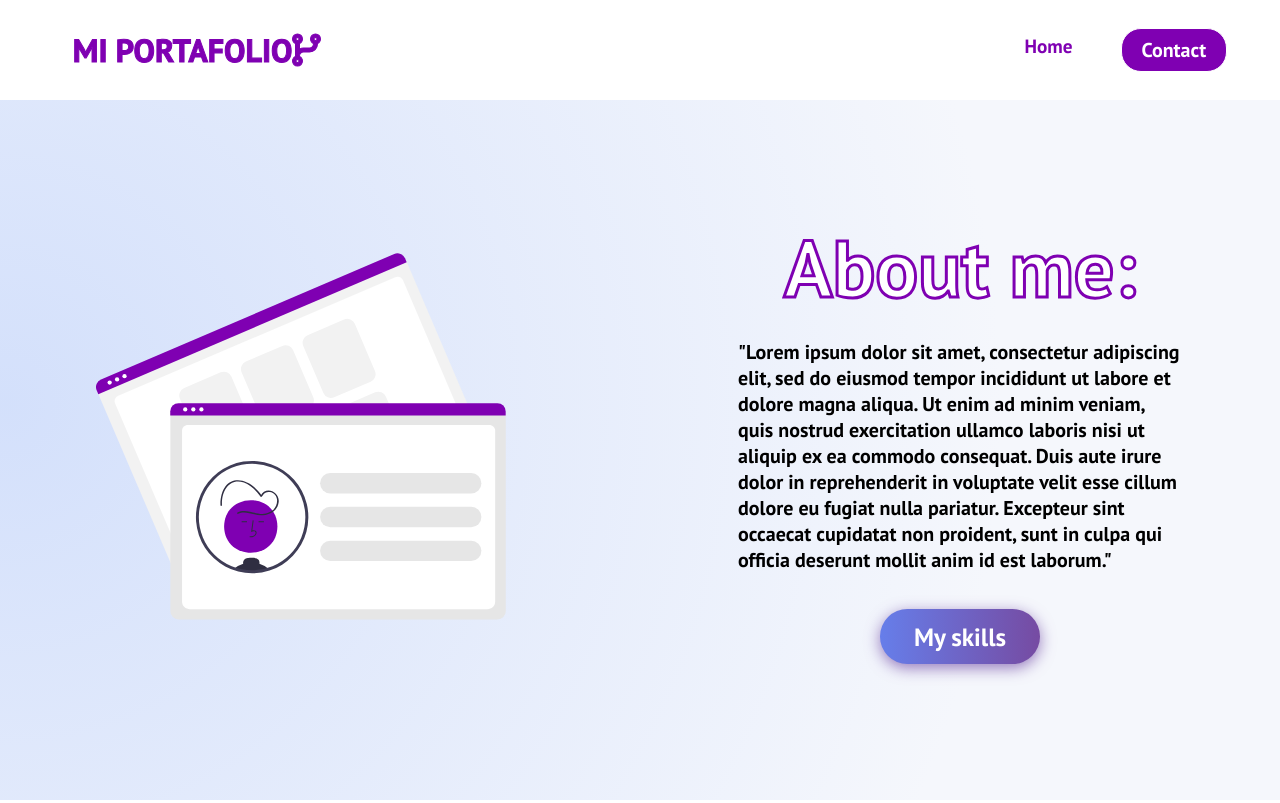
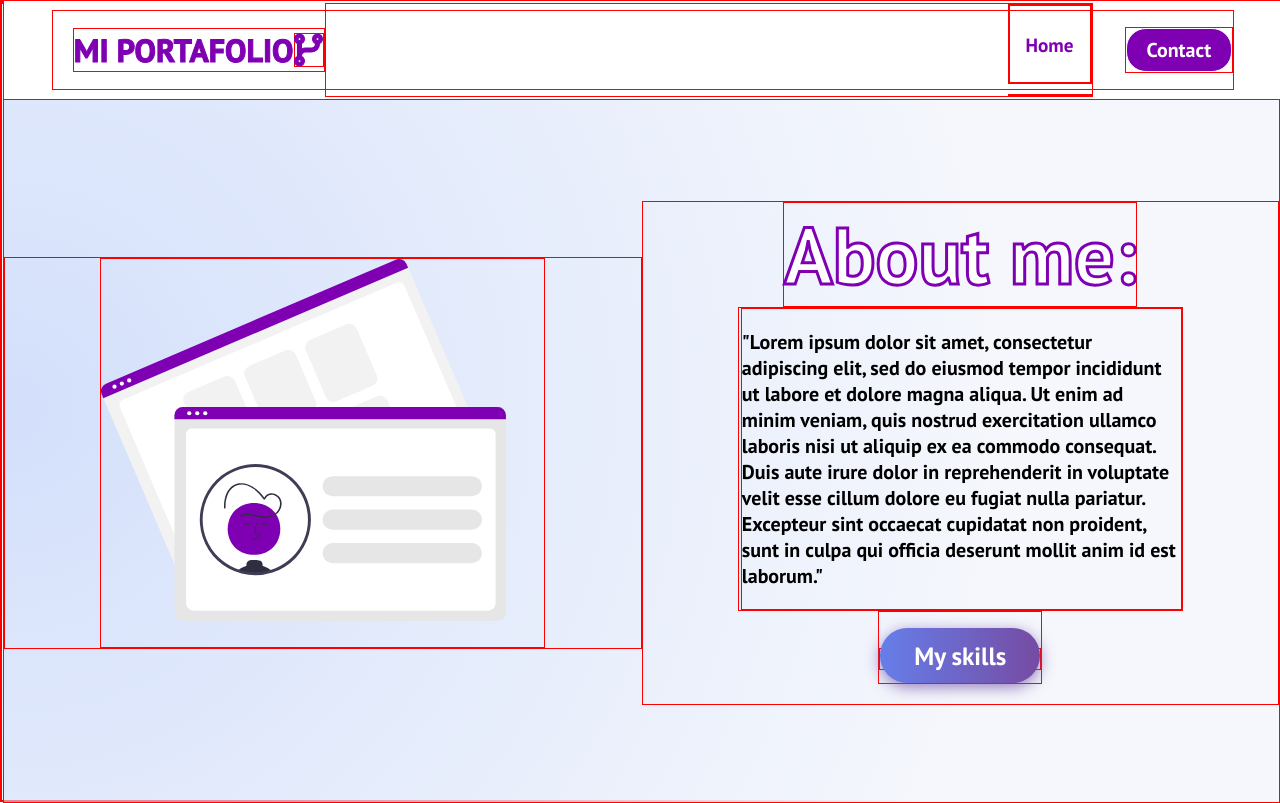
Before and after one commit to Paolollch/miportafolio, a React (Create React App) app: page /About_me in a window 1280 px wide. Built offline with nearby package versions, Linux system fonts and the light colour scheme.

Commit message:
Areglando about de escritorio

```diff
--- a/src/App.css
+++ b/src/App.css
@@ -3,7 +3,7 @@
     margin: 0;
     padding: 0;
     font-family: 'PT Sans', sans-serif;
-    /* border: 1px solid red; */
+    border: 1px solid red;
   }
 
   html  body {
--- a/src/pages/Aboutme/Aboutme.css
+++ b/src/pages/Aboutme/Aboutme.css
@@ -1,5 +1,5 @@
 .containerAbout{
-    height:100%;
+    min-height:100%;
     padding-top: 100px;
     position: absolute;
     background-image: radial-gradient( circle 993px at 0.5% 50.5%,  rgba(137,171,245,0.37) 0%, rgba(245,247,252,1) 100.2% );
@@ -29,7 +29,7 @@
 
 .columnAboutR{
     float: left;
-    height: 80%;
+    /* height: 80%; */
     width: 50%;
     align-items: center;
     justify-content: center;
--- a/src/pages/Contact/Contact.css
+++ b/src/pages/Contact/Contact.css
@@ -108,7 +108,7 @@ p{
     height: 40px;
     width: 100%;
     padding-left: 10px;
-    font-size: 15px;
+    font-size: 15px;;
     }
 
     form{
```
